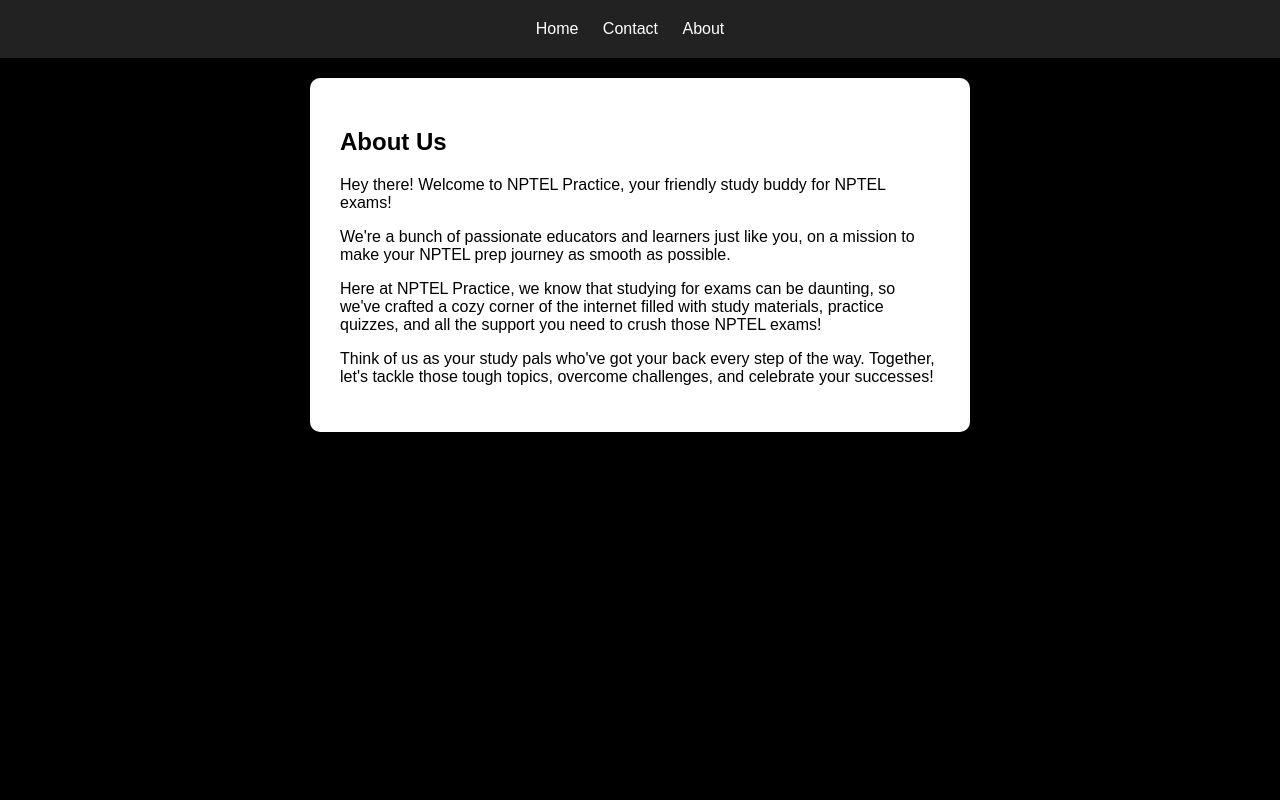
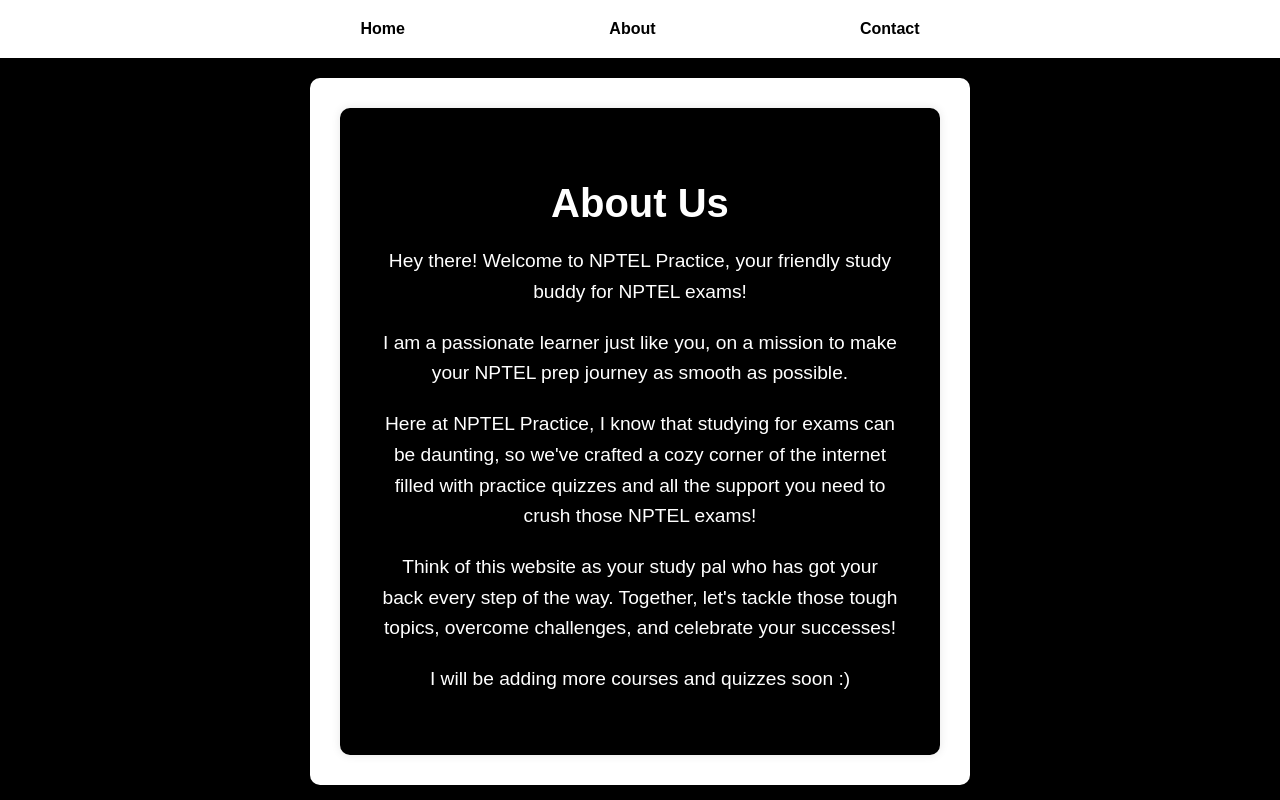
Before and after one commit to 22BDS0082/nptel-practice, a plain HTML site: page index.html in a window 1280 px wide. Both pictures are taken after a click on the link "About". Drawn offline with Linux system fonts and the light colour scheme.

Commit message:
style: change styling for about page and nav bar

```diff
--- a/index.html
+++ b/index.html
@@ -10,12 +10,12 @@
     <nav class="navbar">
         <ul>
             <li><a href="index.html" >Home</a></li>
+            <li><a href="#" onclick="loadAboutPage()">About</a></li>
             <li><a href="#" onclick="loadContactPage()">Contact</a></li>
-            <li><a href="#" onclick="loadAboutPage()">About</a></li>
         </ul>
     </nav>
     <div class="app" id="content">
-        <h1>NPTEL practice quiz</h1>
+        <h1>NPTEL forest and their management practice quiz</h1>
         <div class="quiz">
             <h2 id="question">question</h2>
             <div id="answer-buttons">
--- a/mysytle.css
+++ b/mysytle.css
@@ -5,7 +5,7 @@ body {
 }
 
 .navbar {
-    background: #222;
+    background: white;
     padding: 20px 0;
 }
 
@@ -18,13 +18,13 @@ body {
 
 .navbar li {
     display: inline;
-    margin-right: 20px;
+    margin:100px;
 }
 
 .navbar li a {
-    color: #fff;
+    color: black;
     text-decoration: none;
-    font-weight: 500;
+    font-weight: 700;
     transition: color 0.3s;
 }
 
@@ -107,6 +107,49 @@ body {
     color: white;
 }
 
+
+.about {
+    background-color: black;
+    color: white;
+    padding: 40px;
+    border-radius: 10px;
+    box-shadow: 0 0 10px rgba(0, 0, 0, 0.1);
+}
+
+.about-content {
+    max-width: 800px;
+    margin: 0 auto;
+    text-align: center;
+}
+
+.about h2 {
+    font-size: 2.5rem;
+    color: white;
+    margin-bottom: 20px;
+}
+
+.about p {
+    font-size: 1.2rem;
+    color: white;
+    line-height: 1.6;
+    margin-bottom: 20px;
+}
+
+/* Style links in the about section */
+.about a {
+    color: #007bff;
+    text-decoration: none;
+    transition: color 0.3s;
+}
+
+.about a:hover {
+    color: #0056b3;
+    text-decoration: underline;
+}
+
+
+
+
 .contact h2 {
     color: white;
     font-size: 2.5rem;
--- a/script.js
+++ b/script.js
@@ -195,8 +195,10 @@ function loadHomePage() {
 function loadContactPage() {
     document.getElementById('content').innerHTML = `
         <section class="contact" id="contact">
+        <h2>Contact</h2>
             <div class="contact-content">
                 <div class="social-media">
+
                     <p><b>Feel free to reach out with any questions, feedback, or collaboration ideas!</b></p>
                     <h3 class="contact-heading">Email:</h3>
                     <p>ojaskittur@gmail.com</p>
@@ -227,10 +229,12 @@ function loadAboutPage() {
     <div class="about-content">
         <h2>About Us</h2>
         <p>Hey there! Welcome to NPTEL Practice, your friendly study buddy for NPTEL exams!</p>
-        <p>We're a bunch of passionate educators and learners just like you, on a mission to make your NPTEL prep journey as smooth as possible.</p>
-        <p>Here at NPTEL Practice, we know that studying for exams can be daunting, so we've crafted a cozy corner of the internet filled with study materials, practice quizzes, and all the support you need to crush those NPTEL exams!</p>
-        <p>Think of us as your study pals who've got your back every step of the way. Together, let's tackle those tough topics, overcome challenges, and celebrate your successes!</p>
+        <p>I am a passionate learner just like you, on a mission to make your NPTEL prep journey as smooth as possible.</p>
+        <p>Here at NPTEL Practice, I know that studying for exams can be daunting, so we've crafted a cozy corner of the internet filled with practice quizzes and all the support you need to crush those NPTEL exams!</p>
+        <p>Think of this website as your study pal who has got your back every step of the way. Together, let's tackle those tough topics, overcome challenges, and celebrate your successes!</p>
+        <p>I will be adding more courses and quizzes soon :)</p>
     </div>
 </section>
+
     `;
 }
```
